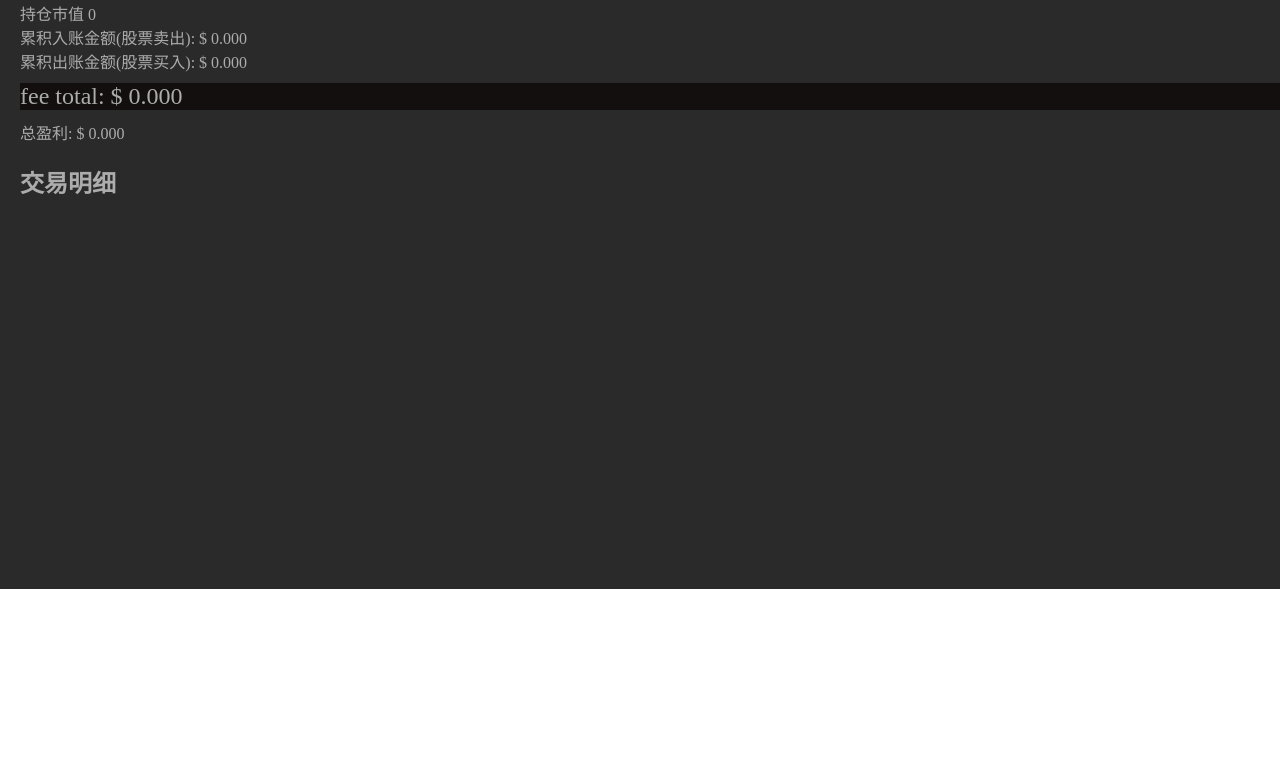
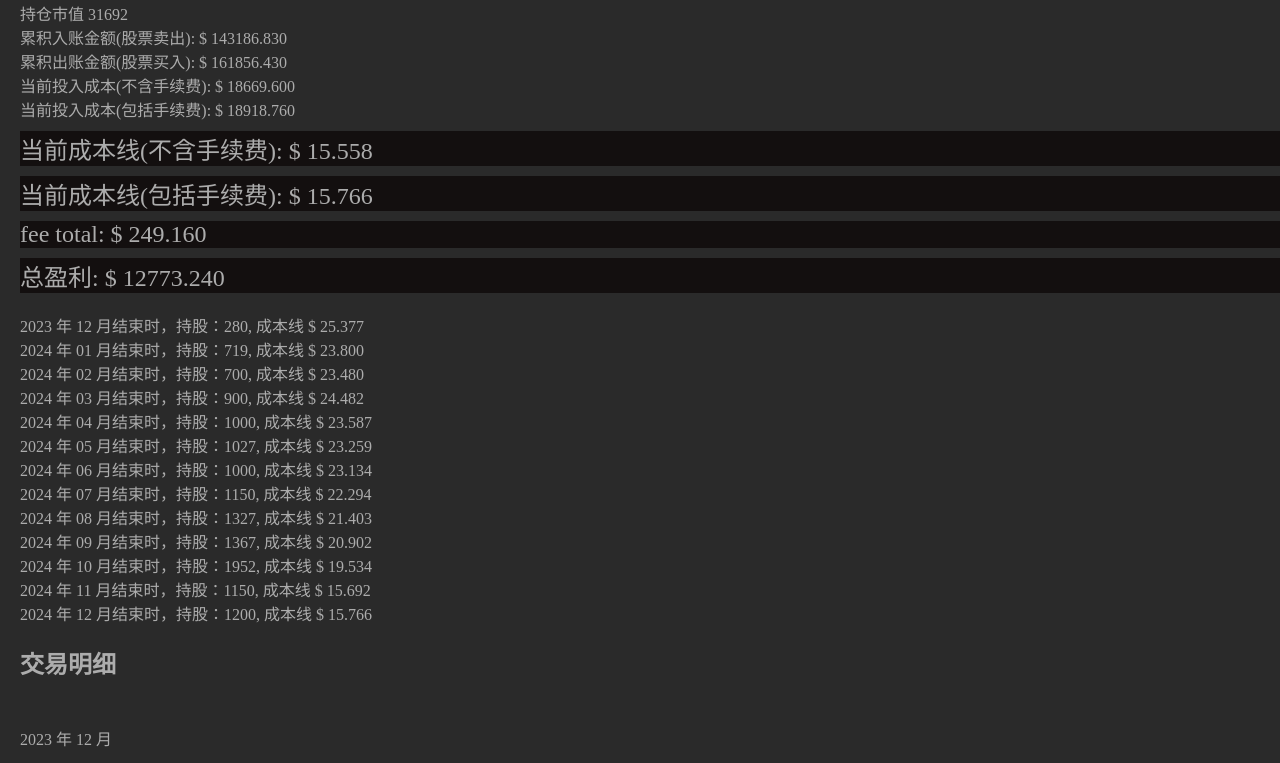
Before and after one commit to dsqiao/trade, a Vue app: page /history/mara in a window 1280 px wide. Shown: the part 221-984 px from the top of the page. Before the commit the page ends 810 px from the top, so only its background shows below. Built offline with nearby package versions, Linux system fonts and the light colour scheme.

Commit message:
feat: update

```diff
--- a/src/components/StockHistory.vue
+++ b/src/components/StockHistory.vue
@@ -1,7 +1,7 @@
 <script>
-import { onMounted, reactive, ref } from 'vue';
+import { reactive, ref, watch } from 'vue';
 import { BUY } from '../data/const.js';
-import { useRoute, useRouter } from 'vue-router';
+import { useRoute } from 'vue-router';
 
 const mData = reactive([]);
 const mCurrentPrice = ref(0);   // 当前股价
@@ -12,6 +12,8 @@ const incomeAmount = ref(0);    // 入账金额（股票卖出金额，不含手
 const outcomeAmount = ref(0);   // 出账金额（股票买入金额，不含手续费）
 const totalFee = ref(0);        // 手续费总开支
 const monthlyReport = reactive([]);  // 月度总结
+
+// 切换路由时，需要清空数据
 const clearData = () => {
   mData.length = 0;
   mCurrentPrice.value = 0
@@ -23,6 +25,8 @@ const clearData = () => {
   totalFee.value = 0
   monthlyReport.length = 0
 }
+
+// 动态加载数据
 const loadData = async (stock) => {
   try {
     const { data, currentPrice } = await import(`../data/${stock.value}.js`);
@@ -32,16 +36,20 @@ const loadData = async (stock) => {
     console.error(`Error loading stock data for ${stock}:`, error);
   }
 }
+
+// 计算数据
 const calculateData = () => {
   for (const month of mData) {
     for (const tran of month.trans) {
       totalFee.value += tran.fee
       if (tran.direction === BUY) {
+        // 买入
         holdingNum.value += tran.number
         cost.value += tran.price * tran.number
         outcomeAmount.value += tran.price * tran.number
         costWithFee.value += (tran.price * tran.number + tran.fee)
-      } else { // 卖出，cost 降低
+      } else {
+        // 卖出
         holdingNum.value -= tran.number
         cost.value -= tran.price * tran.number
         incomeAmount.value += tran.price * tran.number
@@ -54,22 +62,17 @@ const calculateData = () => {
 export default {
   setup() {
     const route = useRoute();
-    const router = useRouter();
     const stock = ref(route.params.stock);
-    router.beforeEach(async (to, from, next) => {
-      if (to.name === 'History' && to.params.stock !== from.params.stock) {
-        stock.value = to.params.stock;
+    watch(
+      () => route.params.stock,
+      async (newStock) => {
+        stock.value = newStock;
         clearData();
         await loadData(stock);
         calculateData();
-      }
-      next();
-    });
-    onMounted(async () => {
-      // clearData()
-      // await loadData(stock)
-      // calculateData()
-    })
+      },
+      { immediate: true }
+    )
     return {
       mData,
       mCurrentPrice,
@@ -99,8 +102,12 @@ export default {
   <div class="emphasis">{{ `当前成本线(不含手续费): $ ${(cost / holdingNum).toFixed(3)}` }}</div>
   <div class="emphasis">{{ `当前成本线(包括手续费): $ ${(costWithFee / holdingNum).toFixed(3)}` }}</div>
 </div>
-<div class="emphasis">{{ `fee total: $ ${totalFee.toFixed(3)}` }}</div>
-<div>{{ `总盈利: $ ${(mCurrentPrice * holdingNum - costWithFee).toFixed(3)}` }}</div>
+<div class="emphasis">
+  {{ `fee total: $ ${totalFee.toFixed(3)}` }}
+</div>
+<div class="emphasis">
+  {{ `总盈利: $ ${(mCurrentPrice * holdingNum - costWithFee).toFixed(3)}` }}
+</div>
 
 <!-- 每月月底持仓总结 -->
 <div class="monthlyReport">
--- a/src/data/sui.js
+++ b/src/data/sui.js
@@ -6,7 +6,7 @@ const direction = {
 }
 const SELL = SuiToUsdc
 const suiTradeData = [
-  { digest: 'AKjgSJtp3m6EmWv4QMyn7RqV1vqdntRBNZ9JahVNcASW', direction: SuiToUsdc, sui: 1000.006227092, usdc: 4346},
+  { digest: 'AKjgSJtp3m6EmWv4QMyn7RqV1vqdntRBNZ9JahVNcASW', direction: SuiToUsdc, sui: 1000.006227092, usdc: 4346 },
   { digest: 'EFvBDYsRq5xuHbBCib126Tsqn3Dsosd4EQ8Mykw3aBgJ', direction: UsdcToSui, sui: 1007.311626443, usdc: 4300 },
   { digest: 'DjLNFJ3geif2oQTfTpeAJShqu3T5urwjLkdXiXP68ugv', direction: SuiToUsdc, sui: 1000.004184896, usdc: 4275.0276 },
   { digest: 'Fd18VVTChDFSw6ysv2RfT4bsvWYZk7f6azBest97CVh2', direction: UsdcToSui, sui: 1005.400903906, usdc: 4269.735 },
--- a/src/router/index.js
+++ b/src/router/index.js
@@ -2,6 +2,9 @@ import { createRouter, createWebHistory } from "vue-router";
 import History from "../components/StockHistory.vue";
 import Trade from '../components/TradeHistory.vue'
 const routes = [
+  {
+    path: "/",
+  },
   {
     path: "/history/:stock",
     name: "History",
```
Also changed, not shown: src/data/sq.js (indentation only), src/main.js (line endings or trailing spaces).
